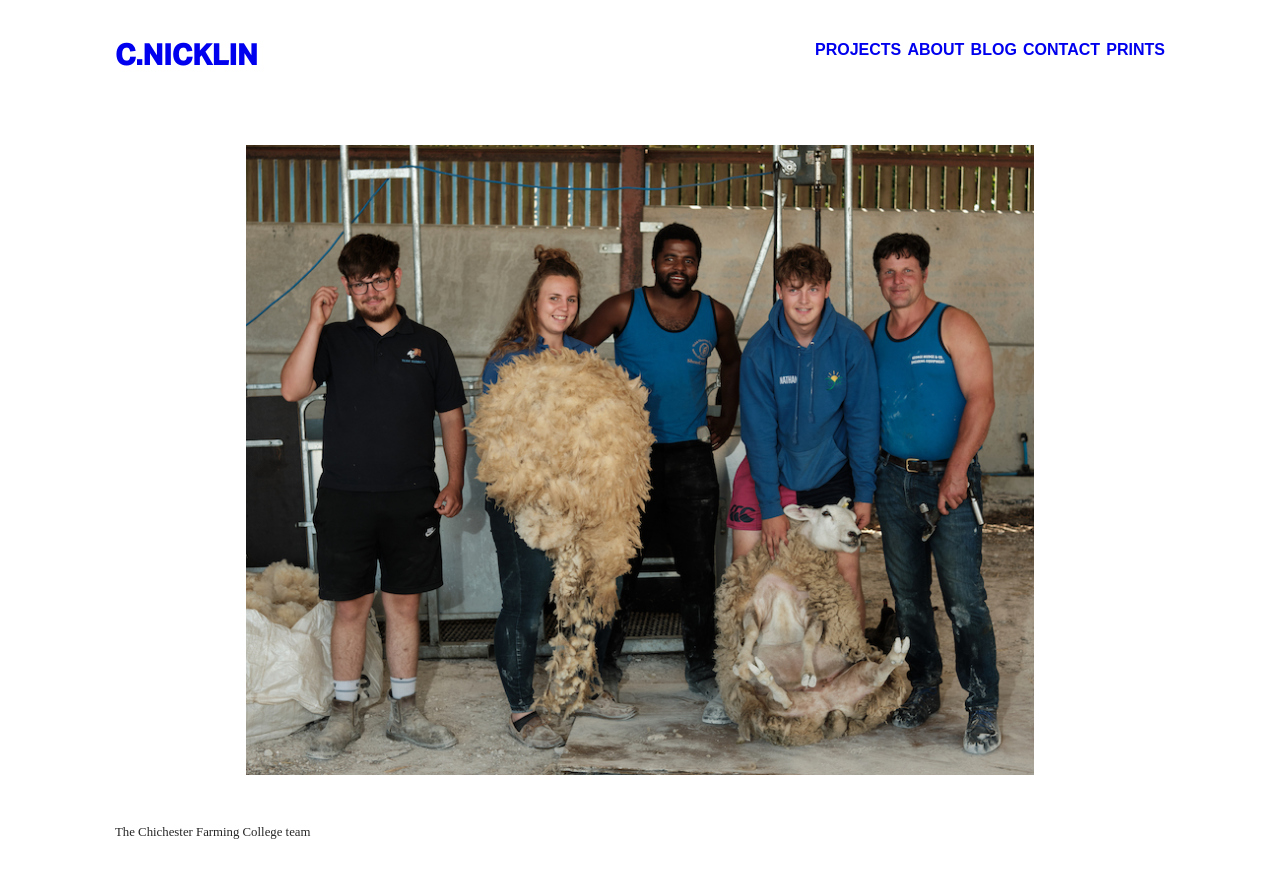
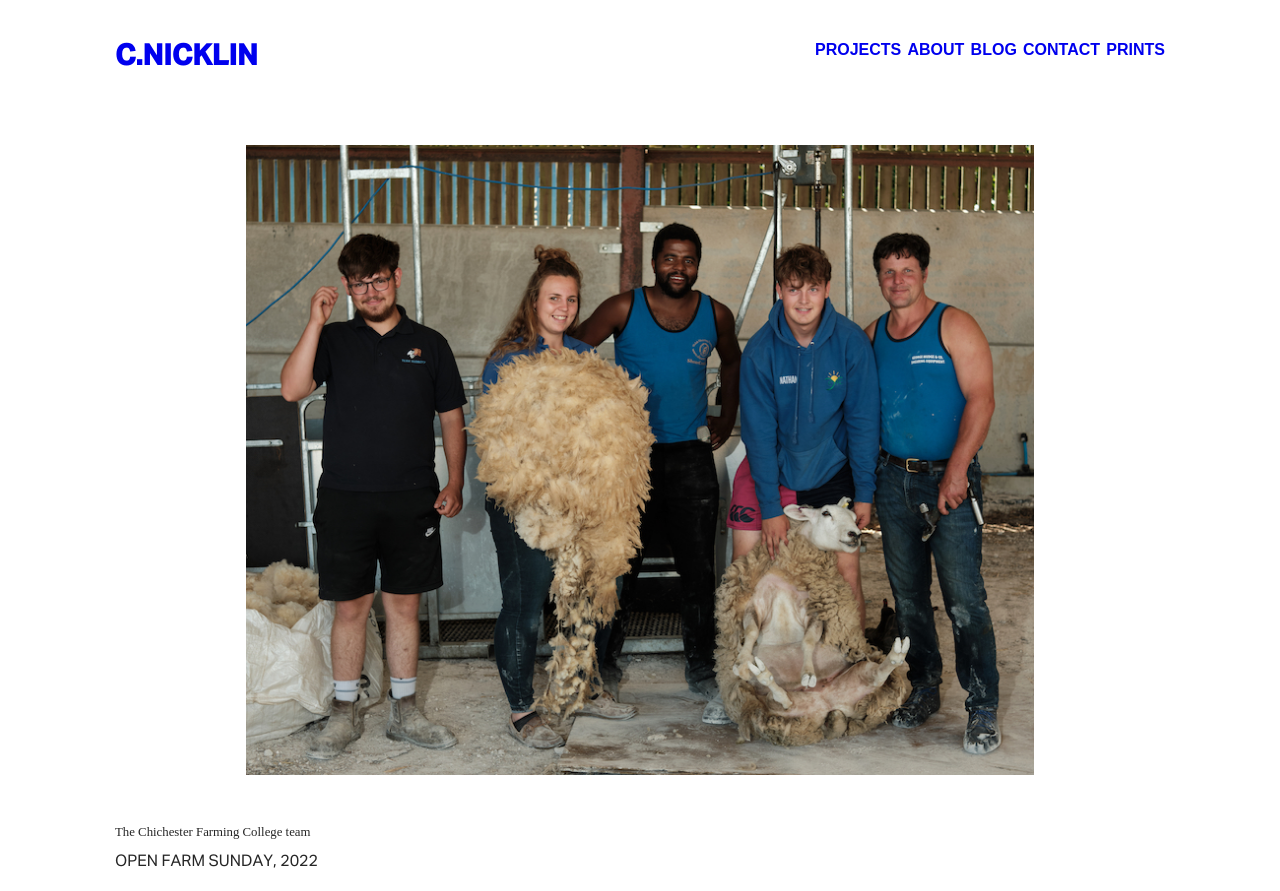
Before and after one commit to CalNicklin/photographyportfolio, a React (Create React App) app: page / in a window 1280 px wide. Before the commit the page ends 858 px from the top, so only its background shows below. Built offline with nearby package versions, Linux system fonts and the light colour scheme; a web font is replaced by a local one.

Commit message:
changes HomeBanner code

```diff
--- a/src/app/App.css
+++ b/src/app/App.css
@@ -50,6 +50,7 @@
     color: inherit;
 }
 
+/* Home page banner */
 .banner {
     display: block;
     width: 75%;
@@ -62,7 +63,7 @@
     margin: 2rem auto;
 }
 
-/* Responsive image gallery */
+/* Responsive image gallery on project pages*/
 .gallery {
     display: flex;
     flex-wrap: wrap;
@@ -77,6 +78,7 @@ img:hover {
     cursor: pointer;
 }
 
+/* Global button style */
 button {
     background-color: white;
     opacity: 0.9;
--- a/src/features/HomeBanner/HomeBanner.js
+++ b/src/features/HomeBanner/HomeBanner.js
@@ -4,26 +4,31 @@ import { selectProjects } from "../Projects/projectsSlice";
 import { Link } from "react-router-dom";
 export default function HomeBanner() {
 
+    // Render logic to pick an image and caption at random from all projects in data.js, used on home screen banner
+
+    // 1. Convert the object of project objects into an array
     const projects = useSelector(selectProjects)
     const projectsArray = Object.values(projects);
-    const photosArray = projectsArray.map(project => {
-        let photos = project.photos;
-        return photos;
-    });
 
-    const photosArrayIndex = Math.floor(Math.random() * photosArray.length);
-    const inArrayIndex = Math.floor(Math.random() * (photosArray[photosArrayIndex]).length);
-    const item = Object.values(photosArray[photosArrayIndex][inArrayIndex])
-    const src = item[0];
-    const alt = item[1];
-    const link = projectsArray[photosArrayIndex].slug;
+    // 2. Find a random index to choose a single project object from the projects array
+    const randomIndex = Math.floor(Math.random() * projectsArray.length)
+    const project = projectsArray[randomIndex];
+
+    // 3. Now we have access to the randomly selected project properties
+    const { title, slug, date, intro, photos } = project;
+
+    // 4. We need to extract some more data from the 'photos' as this currently an array of objects with src and alt properties
+    const randomPhotoIndex = Math.floor(Math.random() * photos.length);
+    const { src, alt } = photos[randomPhotoIndex];
+
 
     return (
         <div>
-            <Link to={`/projects/${link}`}>
+            <Link to={`/projects/${slug}`}>
             <img src={src} className='banner' />
             </Link>
             <p>{alt}</p>
+            <h2>{title}, {date}</h2>
         </div>
     )
 }
```
Also changed, not shown: src/features/Filter/Filter.js (deleted), src/features/Filter/filterSlice.js (deleted), src/features/Header/headerSlice.js (deleted).
